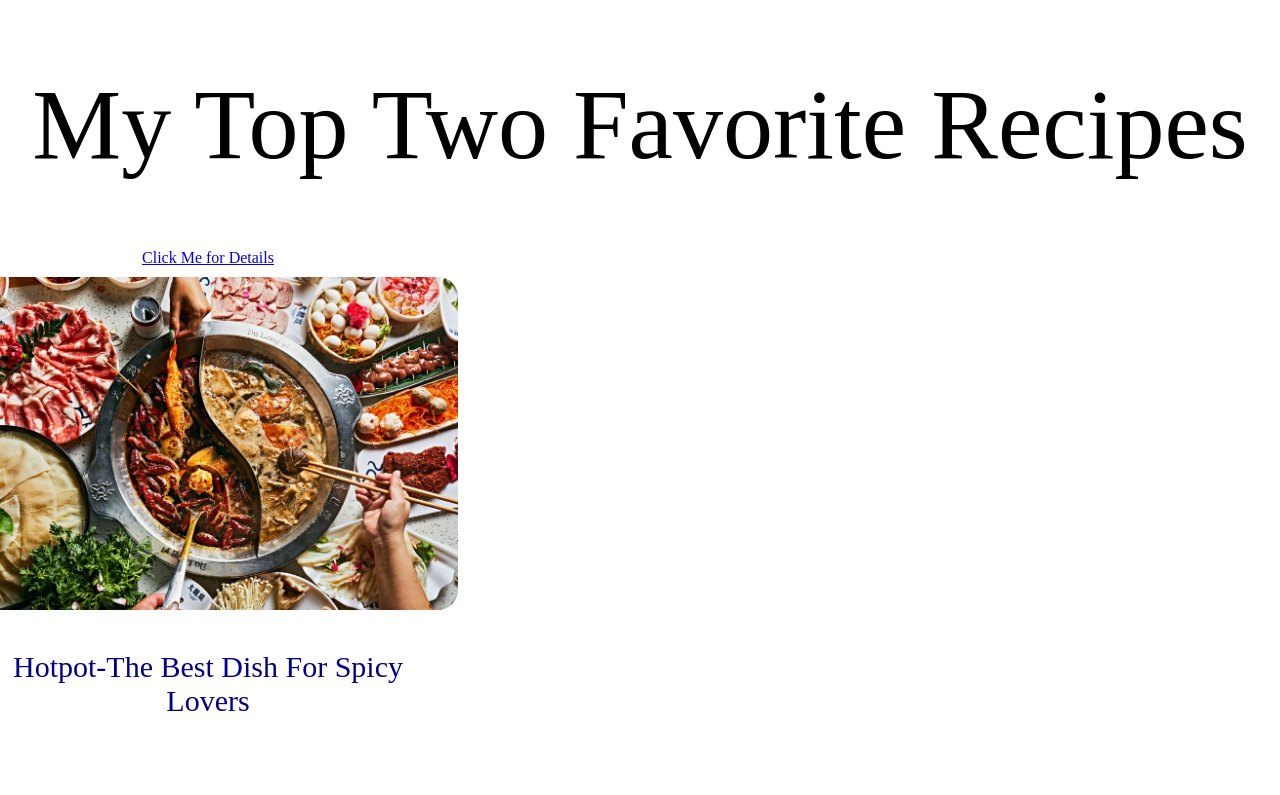
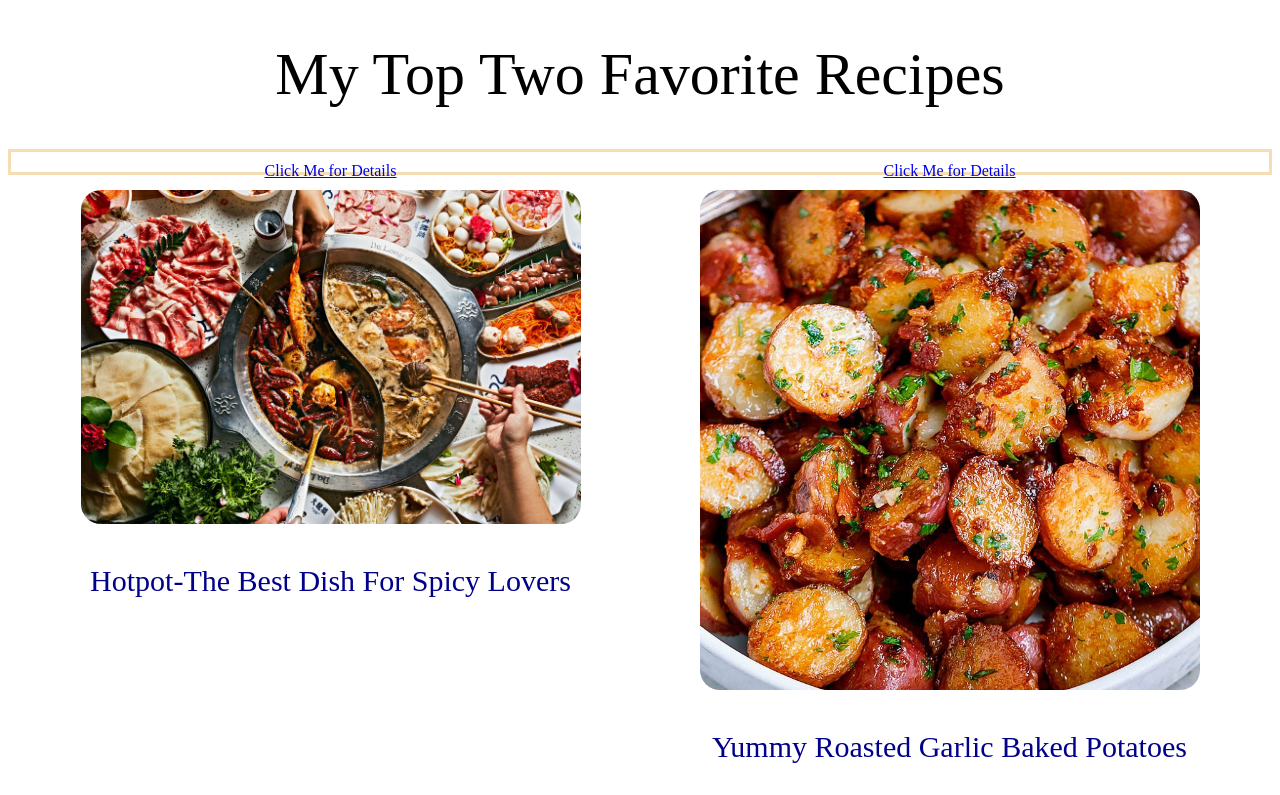
Before and after one commit to hannahnewton/html-project-1, a plain HTML site: page hj-recipes/index.html in a window 1280 px wide. Shown: the top 795 px of the page. Drawn offline with Linux system fonts and the light colour scheme.

Commit message:
styling img side by side

```diff
--- a/hj-recipes/index.html
+++ b/hj-recipes/index.html
@@ -9,8 +9,11 @@
   </head>
   <body>
     <h1>My Top Two Favorite Recipes</h1>
+    <div class="float-container">
       <div class="item">
-      <a href="/html-project-1/hj-recipes/hotpot.html">Click Me for Details</a>
+        <a href="/html-project-1/hj-recipes/hotpot.html"
+          >Click Me for Details</a
+        >
         <img src="/html-project-1/hj-recipes/hotpot.jpeg" alt="" />
         <p>Hotpot-The Best Dish For Spicy Lovers</p>
       </div>
@@ -21,5 +24,6 @@
         <img src="/html-project-1/hj-recipes/potatoes.jpeg" alt="" />
         <p>Yummy Roasted Garlic Baked Potatoes</p>
       </div>
+    </div>
   </body>
 </html>
--- a/hj-recipes/indexstyles.css
+++ b/hj-recipes/indexstyles.css
@@ -1,7 +1,7 @@
 h1{
     text-align: center;
     font-family: 'Times New Roman', Times, serif;
-    font-size: 100px;
+    font-size: 60px;
     font-weight: 400;
 }
 img{
@@ -20,12 +20,16 @@ img{
     flex-direction: column;
     gap:10px;
     align-items:center;
-    width:400px;
+    width:50%;
     text-align: center;
-    margin-top: 50px;
+    float: left;
 }
 p{
     color: darkblue;
     font-size: 30px;
 
 }
+.float-container{
+    border: 3px solid wheat;
+    padding: 10px;
+}
```
Lines whose indentation alone changed are shown as unchanged.
